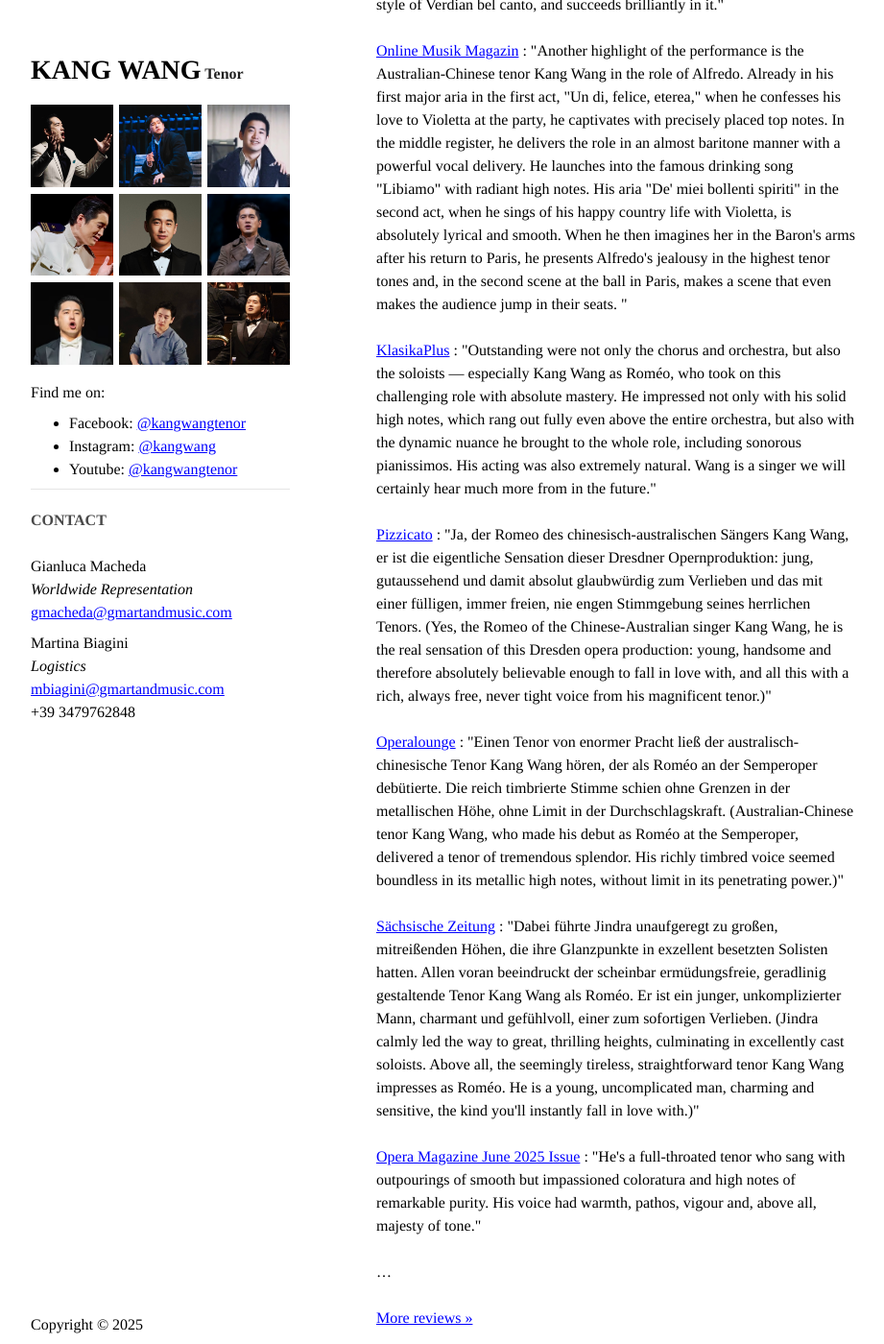
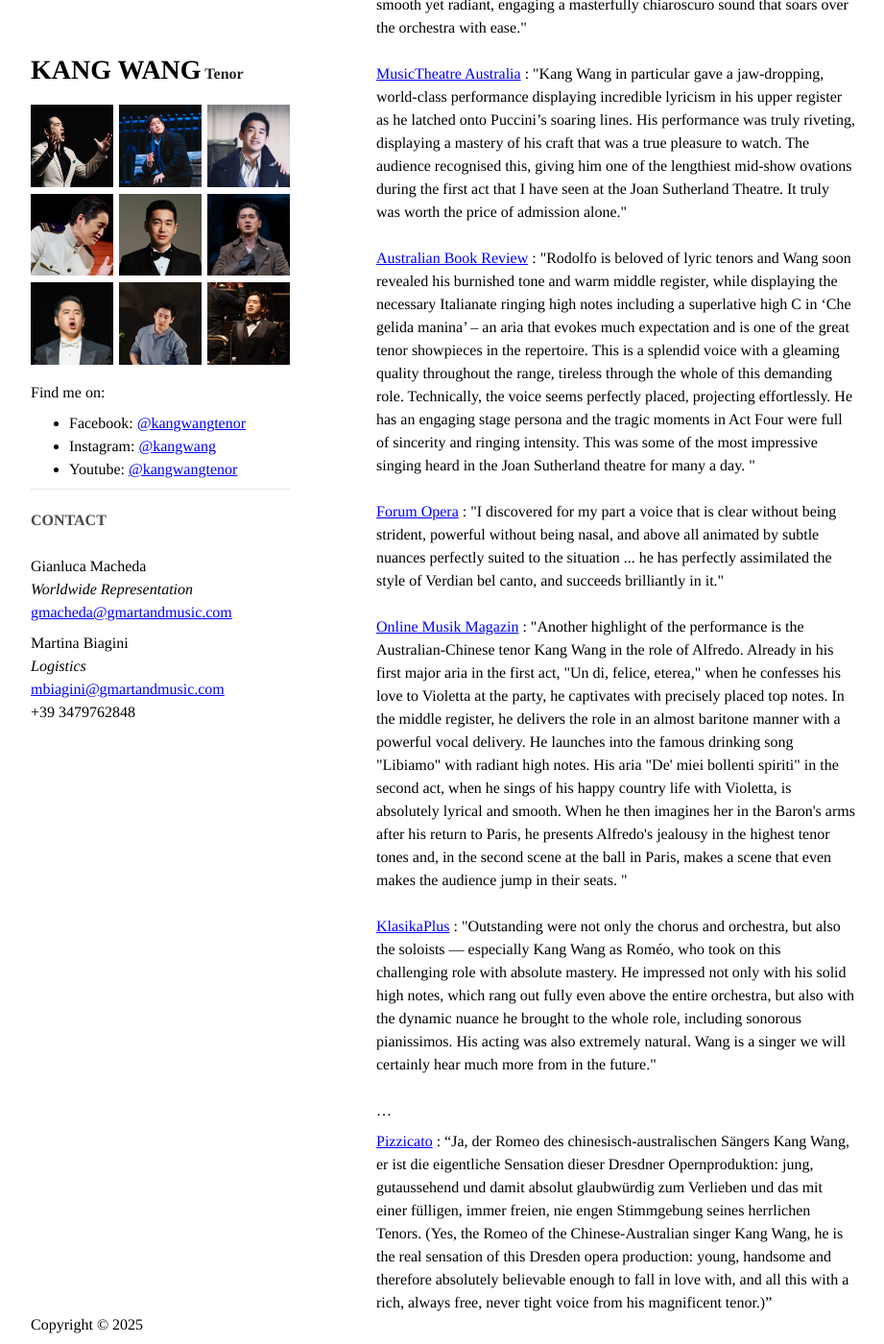
Before and after one commit to kwopera/kwt, a Jekyll site: the page built from reviews.md, in a window 1280 px wide and 1400 px high, scrolled down 190 px. Shown: the whole window at 96% size, without its empty margins (178-1099 px from the left). Built offline with Jekyll 4.4.1, drawn with Linux system fonts in a browser that asks for light colours; our own code applies the rules of GitHub Pages for plain Markdown files; some of the changed text lies outside the part shown.

Commit message:
new reviews

```diff
--- a/reviews.md
+++ b/reviews.md
@@ -1,6 +1,15 @@
 <h3 id="reviews"><a href="{{ "/reviews.html" | absolute_url }}#reviews">REVIEWS</a></h3>
 <div>
 <br/>
+<a href="https://theatrethoughtsaus.online/la-boheme-sydney-opera-house-review/" target="blank">Theatre Thoughts</a> : "Kang Wang performs the role of love-stricken writer, Rodolfo. His exquisite opening aria sets a stunning standard for the evening – attracting such a long ovation it halted the flow of Act I. Wang’s voice is smooth yet radiant, engaging a masterfully chiaroscuro sound that soars over the orchestra with ease."
+<br/><br/>
+
+<a href="https://musicaltheatre.au/2025/08/24/review-kang-wang-and-olivia-cranwell-star-in-incredible-la-boheme-performance/" target="blank">MusicTheatre Australia</a> : "Kang Wang in particular gave a jaw-dropping, world-class performance displaying incredible lyricism in his upper register as he latched onto Puccini’s soaring lines. His performance was truly riveting, displaying a mastery of his craft that was a true pleasure to watch. The audience recognised this, giving him one of the lengthiest mid-show ovations during the first act that I have seen at the Joan Sutherland Theatre. It truly was worth the price of admission alone."
+<br/><br/>
+
+<a href="https://www.australianbookreview.com.au/arts-update/101-arts-update/14526-la-boheme-opera-australia-s-sublime-revival-of-puccini-s-opera-by-michael-halliwell" target="blank">Australian Book Review</a> : "Rodolfo is beloved of lyric tenors and Wang soon revealed his burnished tone and warm middle register, while displaying the necessary Italianate ringing high notes including a superlative high C in ‘Che gelida manina’ – an aria that evokes much expectation and is one of the great tenor showpieces in the repertoire. This is a splendid voice with a gleaming quality throughout the range, tireless through the whole of this demanding role. Technically, the voice seems perfectly placed, projecting effortlessly. He has an engaging stage persona and the tragic moments in Act Four were full of sincerity and ringing intensity. This was some of the most impressive singing heard in the Joan Sutherland theatre for many a day. "
+<br/><br/>
+
 <a href="https://www.forumopera.com/spectacle/verdi-la-traviata-erl/" target="blank">Forum Opera</a> : "I discovered for my part a voice that is clear without being strident, powerful without being nasal, and above all animated by subtle nuances perfectly suited to the situation ... he has perfectly assimilated the style of Verdian bel canto, and succeeds brilliantly in it."
 <br/><br/>
 
@@ -9,6 +18,9 @@
 
 <a href="https://www.klasikaplus.cz/romeo-a-julie-v-drazdanech-gounodova-opera-uvedena-pod-jindrovou-taktovkou/?fbclid=IwY2xjawKpcsBleHRuA2FlbQIxMQBicmlkETE0VVY3d1RwOVh2UmpraWNHAR7PGtvsGgS7cYce4DUUVtiwiTjq5YKEthXj-GAxdPa6dheMsbw_cBNjC9psnQ_aem_gmTexOH7IJ51NgeqHhvvtA" target="blank">KlasikaPlus</a> : "Outstanding were not only the chorus and orchestra, but also the soloists — especially Kang Wang as Roméo, who took on this challenging role with absolute mastery. He impressed not only with his solid high notes, which rang out fully even above the entire orchestra, but also with the dynamic nuance he brought to the whole role, including sonorous pianissimos. His acting was also extremely natural. Wang is a singer we will certainly hear much more from in the future."
 <br/><br/>
+
+</div>
+<span id="dots">...</span>
 
 <a href="https://www.pizzicato.lu/charles-gounods-romeo-et-juliette-an-der-semperoper-dresden/" target="blank">Pizzicato</a> : "Ja, der Romeo des chinesisch-australischen Sängers Kang Wang, er ist die eigentliche Sensation dieser Dresdner Opernproduktion: jung, gutaussehend und damit absolut glaubwürdig zum Verlieben und das mit einer fülligen, immer freien, nie engen Stimmgebung seines herrlichen Tenors. (Yes, the Romeo of the Chinese-Australian singer Kang Wang, he is the real sensation of this Dresden opera production: young, handsome and therefore absolutely believable enough to fall in love with, and all this with a rich, always free, never tight voice from his magnificent tenor.)"
 <br/><br/>
@@ -21,9 +33,6 @@
 
 <a href="https://www.opera.co.uk/issues/june-2025/" target="blank">Opera Magazine June 2025 Issue</a> : "He's a full-throated tenor who sang with outpourings of smooth but impassioned coloratura and high notes of remarkable purity. His voice had warmth, pathos, vigour and, above all, majesty of tone."
 <br/><br/>
-
-</div>
-<span id="dots">...</span>
 
 <div id="more">
 <a href="https://www.oper-magazin.de/" target="blank">Oper! Magazin</a> : "Der australisch-chinesische Tenor Kang Wang verlieh seinem Romeo kraftvollen Wohlklang und spielerisch glaubwurdige Darstellung, war ein ebenburtiger Partner auf Augen (und Ohren) hohe. (The Australian-Chinese tenor Kang Wang sang his Romeo powerfully and sonorously, a playfully credible performance, and an equal partner on eye (and ear) level.)"
```
Also changed, not shown: 1 other file.
